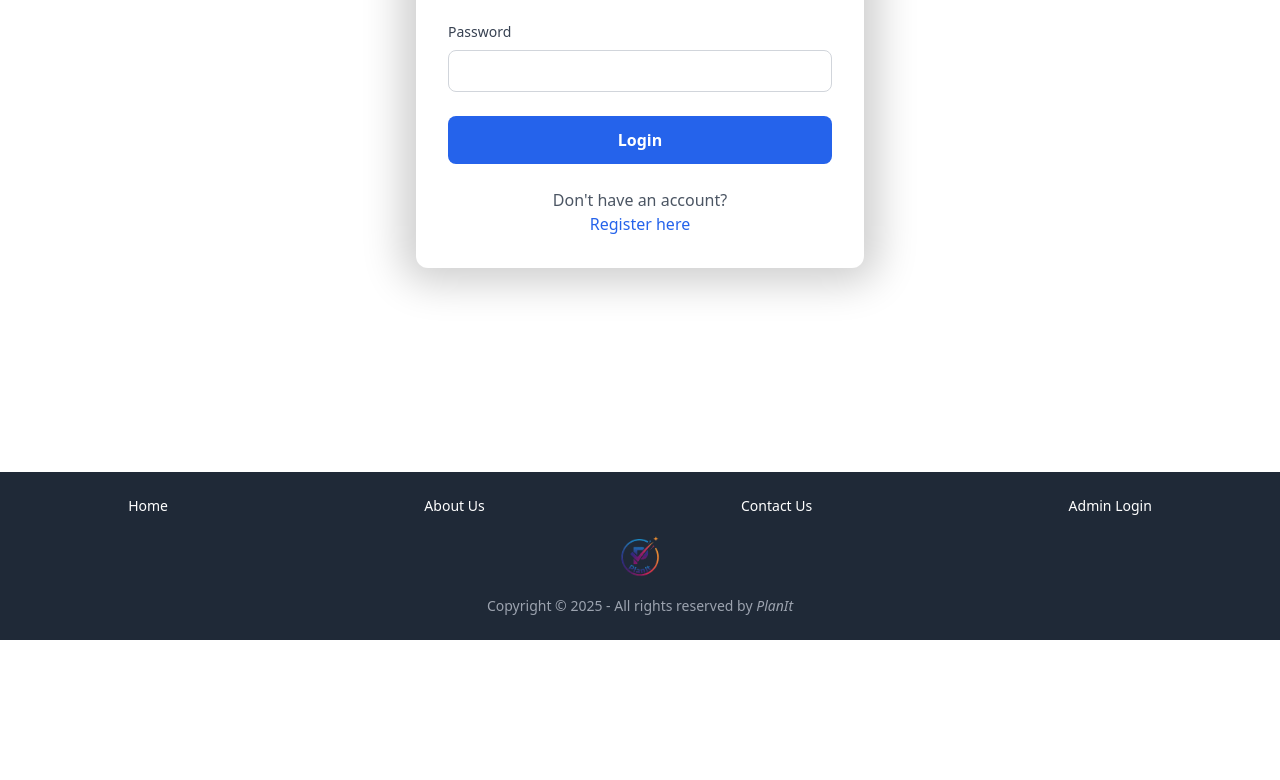
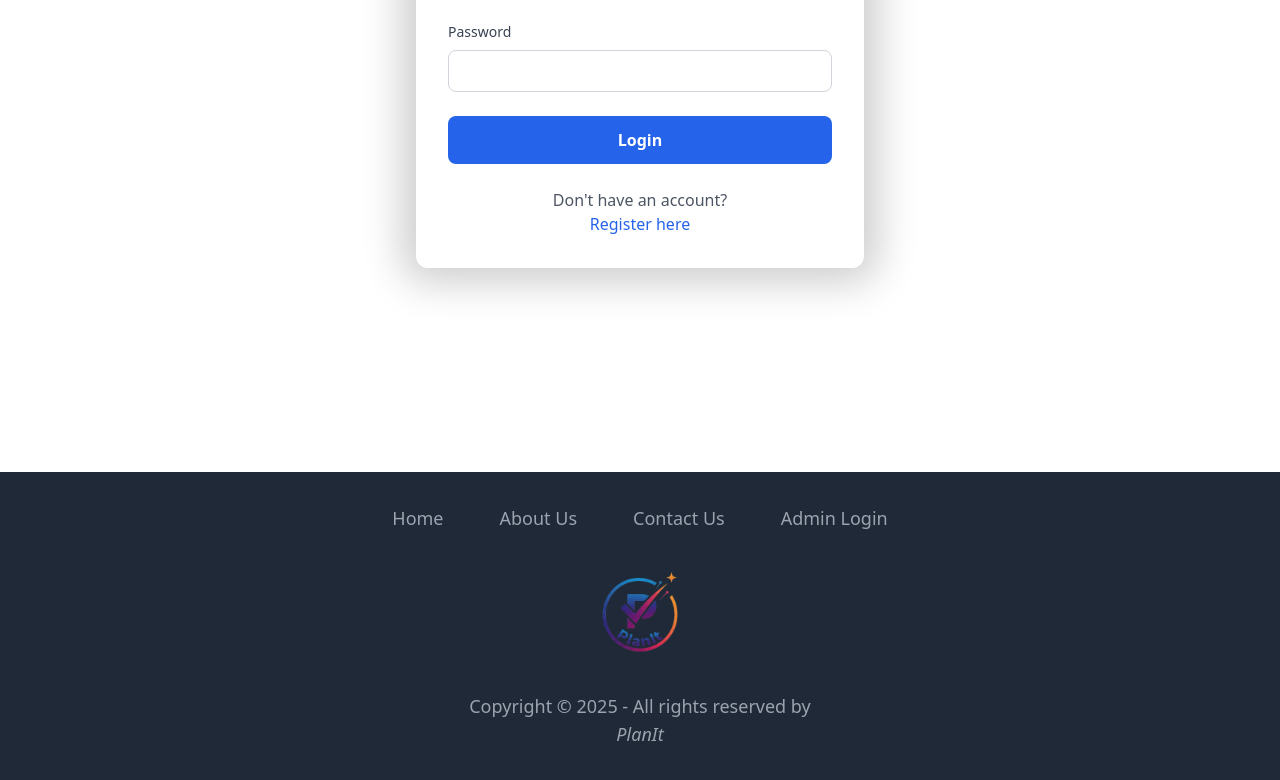
Before and after one commit to rishikesh-babu/Event-Management, a React (Vite) app in the folder client/: page /login in a window 1280 px wide. Shown: the part 360-1140 px from the top of the page. Before the commit the page ends 1000 px from the top, so only its background shows below. Built offline with nearby package versions, Linux system fonts and the light colour scheme; no server answers.

Commit message:
Updated footer

```diff
--- a/client/src/Components/User/Footer.jsx
+++ b/client/src/Components/User/Footer.jsx
@@ -2,9 +2,9 @@ import React from "react";
 import { Link } from 'react-router-dom';
 export default function Footer() {
     return (
-        <footer className="py-6 text-white bg-gray-800 flex flex-col justify-between gap-4">
+        <footer className="px-1 py-8 text-gray-400 bg-gray-800 flex flex-col justify-between gap-8">
             {/* Top Links */}
-            <div className="text-sm text-nowrap flex justify-around">
+            <div className="font-medium text-lg text-nowrap flex justify-around sm:justify-center sm:gap-14">
                 <Link to="/" className="hover:text-white">
                     Home
                 </Link>
@@ -24,13 +24,13 @@ export default function Footer() {
                 <img
                     src="/logo.png"
                     alt="logo"
-                    className="w-12 h-12"
+                    className="size-24 "
                 />
             </div>
 
             {/* Copyright */}
-            <p className="text-center text-sm text-gray-400">
-                Copyright © 2025 - All rights reserved by <span className="italic">PlanIt</span>
+            <p className="font-medium text-lg text-center text-wrap text-gray-400">
+                Copyright © 2025 - All rights reserved by <div className="italic">PlanIt</div>
             </p>
         </footer>
     );
```
